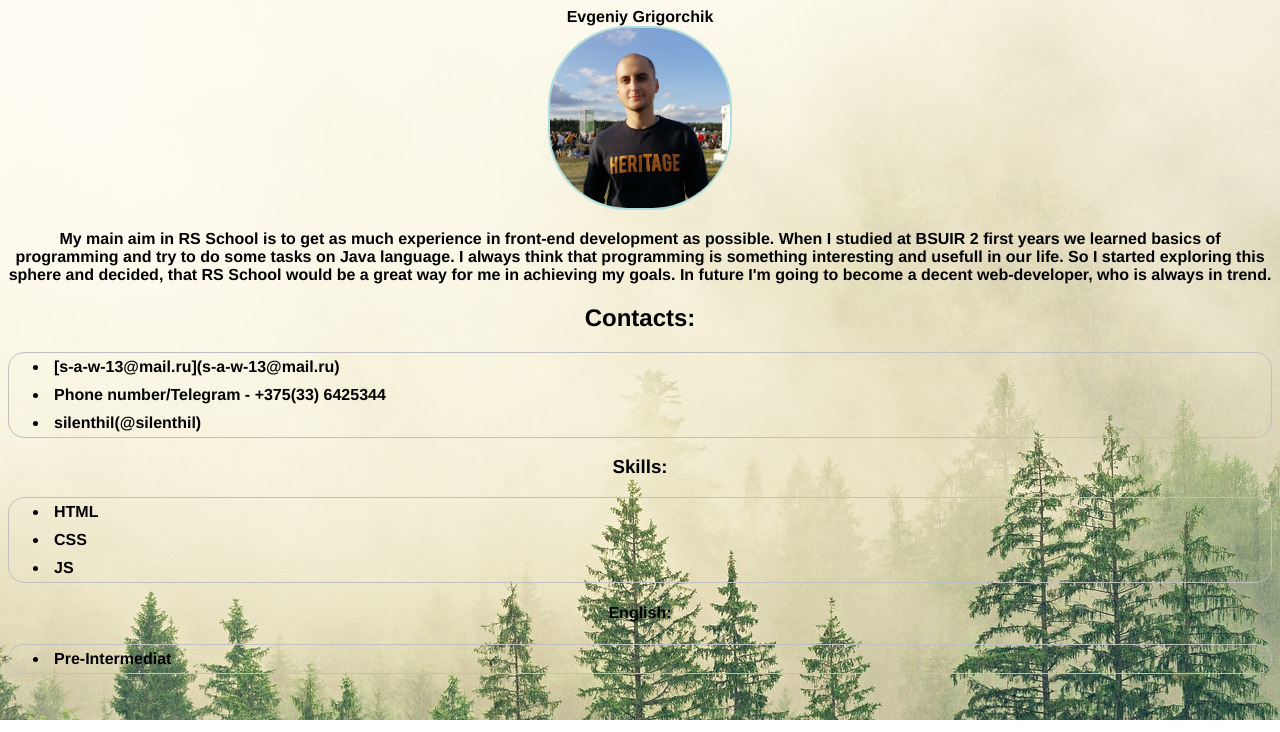
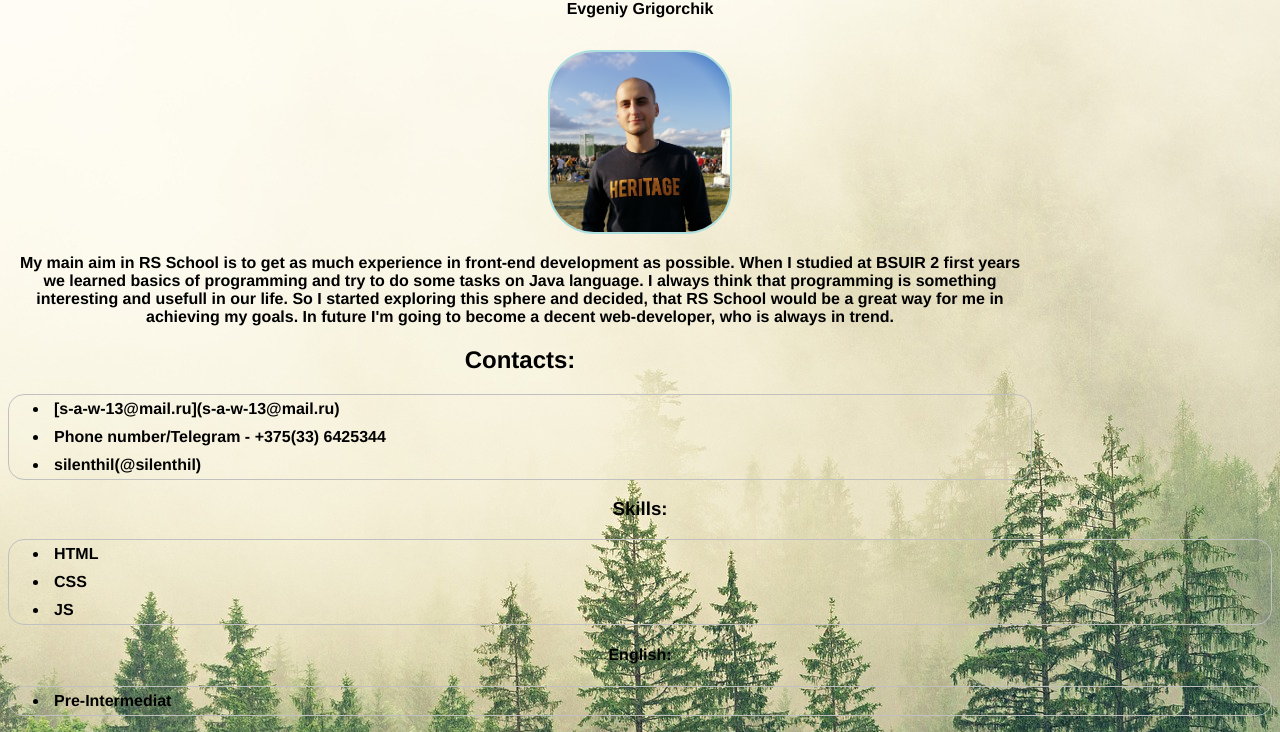
Before and after one commit to silenthil/Rsschool-cv, a plain HTML site: page index.html in a window 1280 px wide. Shown: the part 80-812 px from the top of the page. Drawn offline with Linux system fonts and the light colour scheme.

Commit message:
fix: branch html

```diff
--- a/index.html
+++ b/index.html
@@ -15,10 +15,11 @@
             <article>
                 <figure>
                     <figcaption>Evgeniy Grigorchik</figcaption>
-                    <img src="/img/me.jpg" alt="My photo">
+                    <img src="img/me.jpg" alt="My photo">
                 </figure>
             </article>
                 <main>
+                    <div>
                      <p> My main aim in RS School is to get as much experience in front-end development as possible.
                          When  I studied at BSUIR 2 first years we learned basics of programming and try to do  some tasks on Java language.
                          I always think that programming is something interesting and usefull in our life.
@@ -31,6 +32,7 @@
                         <li>Phone number/Telegram - +375(33) 6425344</li>
                         <li>silenthil(@silenthil)</li>
                     </ul>
+                </div>
                 </main>
                 <section><h3>Skills:</h3></section>
                     <ul>
--- a/style.css
+++ b/style.css
@@ -1,14 +1,18 @@
-html {
+githtml {
 display: flex;
+
 }
 
 body {
     text-align: center;
-    background: url(/img/forest\ 3.jpg) no-repeat;
+    background: url(img/forest\ 3.jpg) no-repeat;
     color: #000000;
     font-family: 'Franklin Gothic Medium', 'Arial Narrow', Arial, sans-serif;
     font-weight: bold;
     font-size: 1em;
+}
+div {
+    width: 1024px;
 }
 li {
     text-align: left;
@@ -23,5 +27,6 @@ img {
     width: 180px;
     height: 180px;
     border: 2px solid rgb(173, 223, 223);
-    border-radius: 5em;
+    border-radius: 25%;
+    margin-top: 2em;
 }
```
